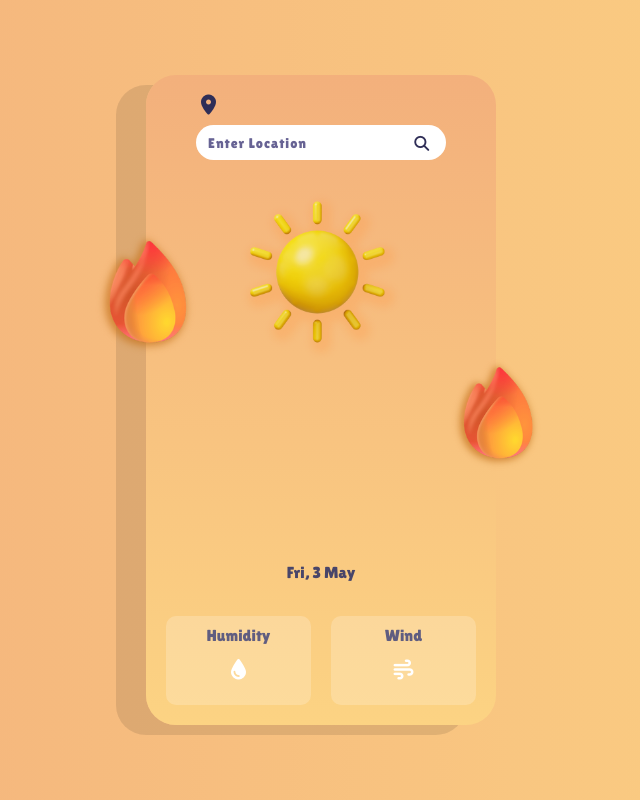
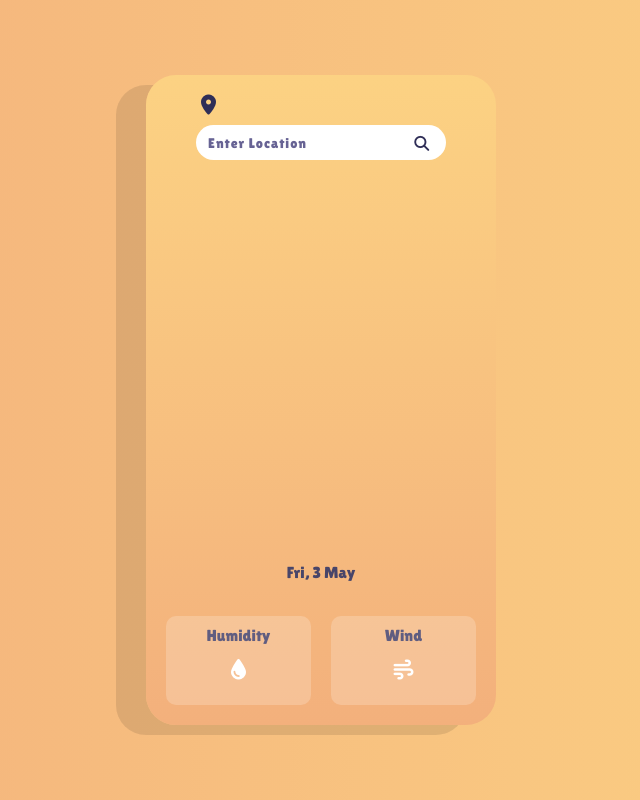
Before and after one commit to ritujane78/react_weather_app, a React (Vite) app: page / in a window 1280 px wide. Shown: the whole page, without its empty margins (319-959 px from the left). Built offline with nearby package versions, Linux system fonts and the light colour scheme; no server answers.

Commit message:
change background and westher app card images a/o the weather

```diff
--- a/src/components/WeatherApp.jsx
+++ b/src/components/WeatherApp.jsx
@@ -34,13 +34,30 @@ const WeatherApp = () => {
         console.log(searchData);
         setData(searchData);
         setLocation("");
+    }
+    const weatherImages = {
+        Clear: sunny,
+        Clouds: cloudy,
+        Rain: rainy,
+        Snow: snowy,
+        Haze: cloudy,
+        Mist: cloudy
+    }
+    const weatherImage = data.weather? weatherImages[data.weather[0].main]: null;
 
-;
-
+    const backgroundImages = {
+        Clear: 'linear-gradient(to right, #f3b07c, #fcd283)',
+        Clouds: 'linear-gradient(to right, #57d6d4, #71eeec)',
+        Rain: 'linear-gradient(to right, #5bc8fb, #80eaff)',
+        Snow: 'linear-gradient(to right, #aff2ff, #fff)',
+        Haze: 'linear-gradient(to right, #57d6d4, #71eeec)',
+        Mist: 'linear-gradient(to right, #57d6d4, #71eeec)',
     }
+    const backgroundImage = data.weather ? backgroundImages[data.weather[0].main]: 'linear-gradient(to right, #f3b07c, #fcd283)';
   return (
-    <div className='container'>
-        <div className="weather-app">
+    <div className='container' style={{backgroundImage}}>
+        <div className="weather-app" style={{backgroundImage : backgroundImage && backgroundImage.replace? backgroundImage
+        .replace('to right', 'to top'): null}}>
             <div className="search">
                 <div className="search-top">
                     <i className="fa-solid fa-location-dot"></i>
@@ -52,7 +69,7 @@ const WeatherApp = () => {
                 </div>
             </div>
             <div className="weather">
-                <img src={sunny} alt="Sunny" />
+                <img src={weatherImage} alt={weatherImage}/>
                 <div className="weather-type">{data.weather? data.weather[0].main: null}</div>
                 <div className="temp">{data.main? `${Math.floor(data.main.temp - 273.15)}°`: null}</div>
                 <div className="weather-date">
```
Also changed, not shown: screenshots/bg-image1.png (added), screenshots/bg-image2.png (added).
